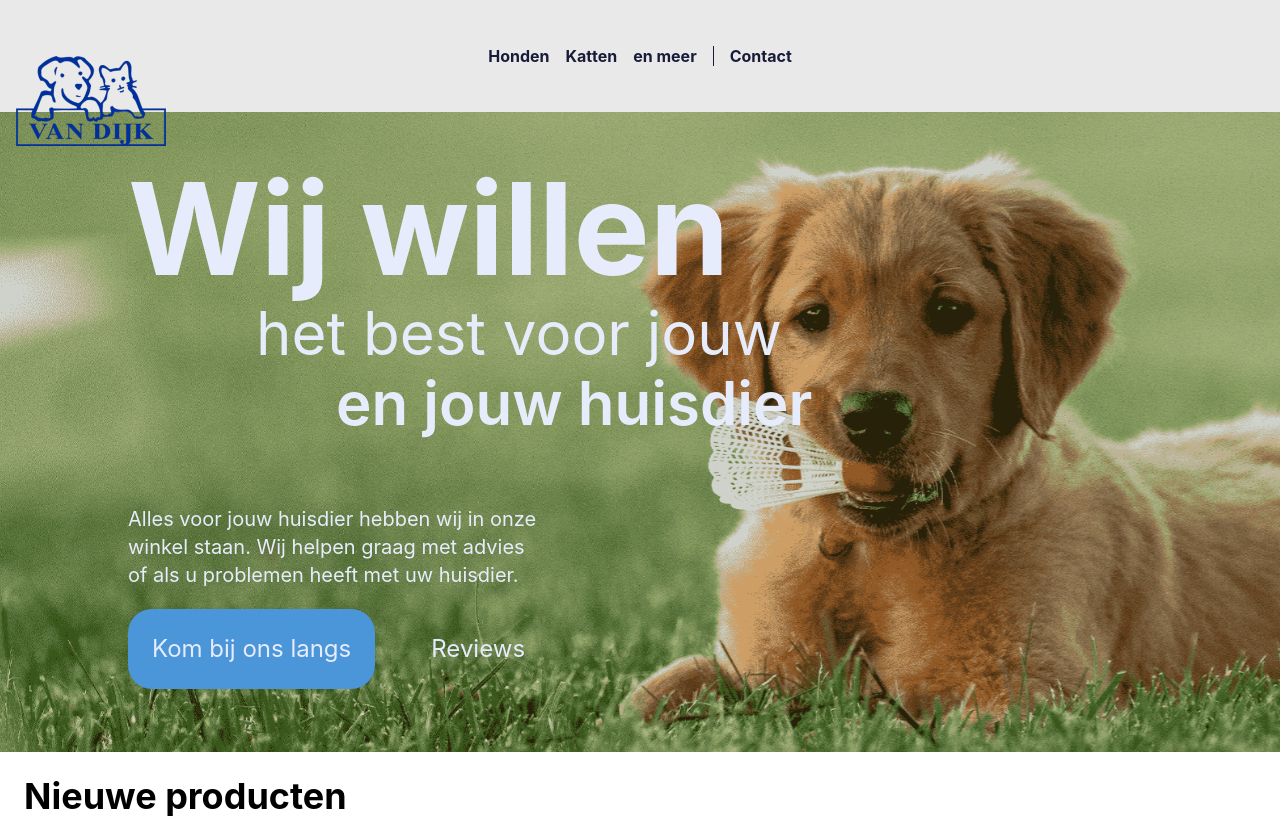
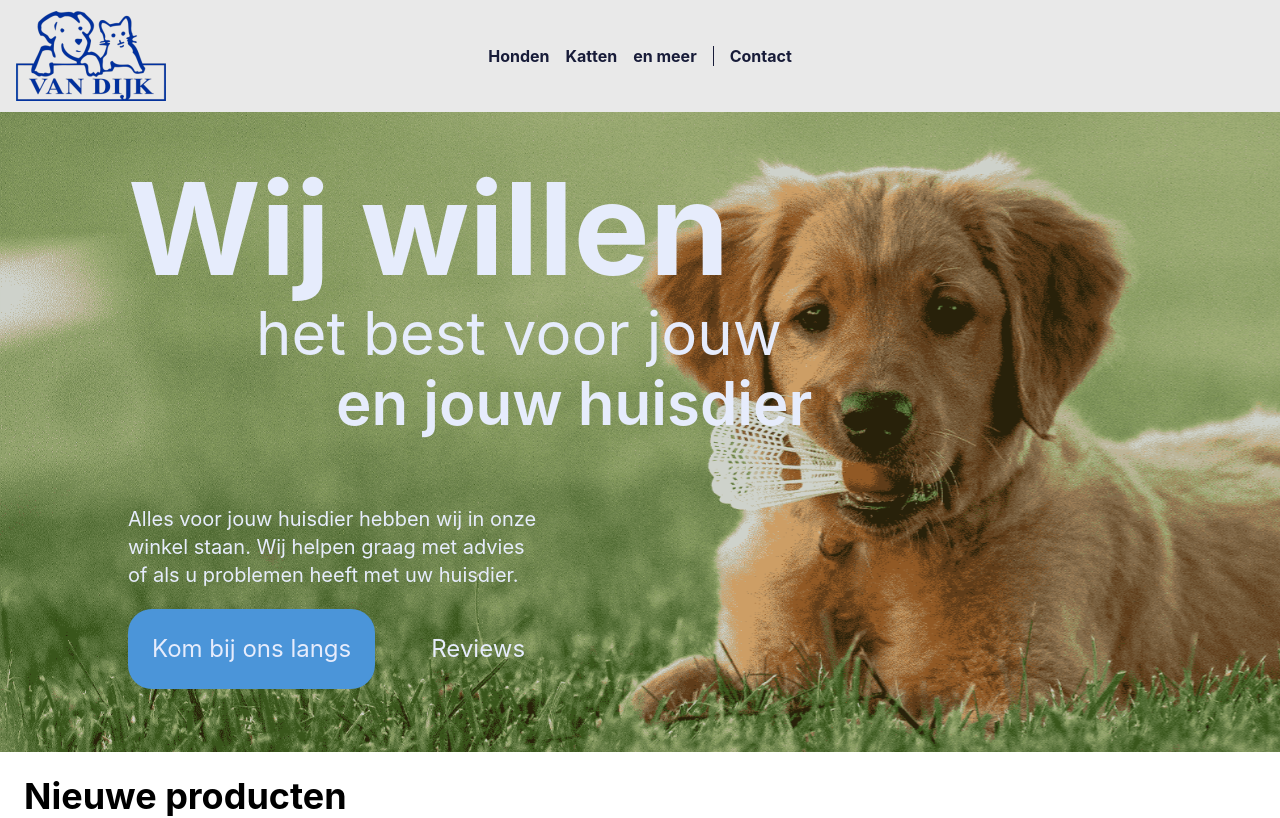
Before and after one commit to vandijk-laren/website, a React (Create React App) app: page / in a window 1280 px wide. Shown: the top 818 px of the page. Built offline with nearby package versions, Linux system fonts and the light colour scheme.

Commit message:
fixed navbar

```diff
--- a/src/components/navbar/Navbar.js
+++ b/src/components/navbar/Navbar.js
@@ -6,9 +6,8 @@ import { Link } from "react-router-dom";
 export default function Navbar() {
   return (
     <div class="w-screen h-28 flex flex-row justify-center items-center bg-[#d2d2d27a] fixed top-0 left-0 z-[100] backdrop-blur-[5px]">
-      <Link class="" to="/">
+      <Link class="hidden md:block lg:block absolute left-[1em] object-cover" to="/">
         <img
-          class="hidden md:block lg:block absolute left-[1em] object-cover"
           src={logoBlue}
           alt="logo van van dijk laren"
         />
```
